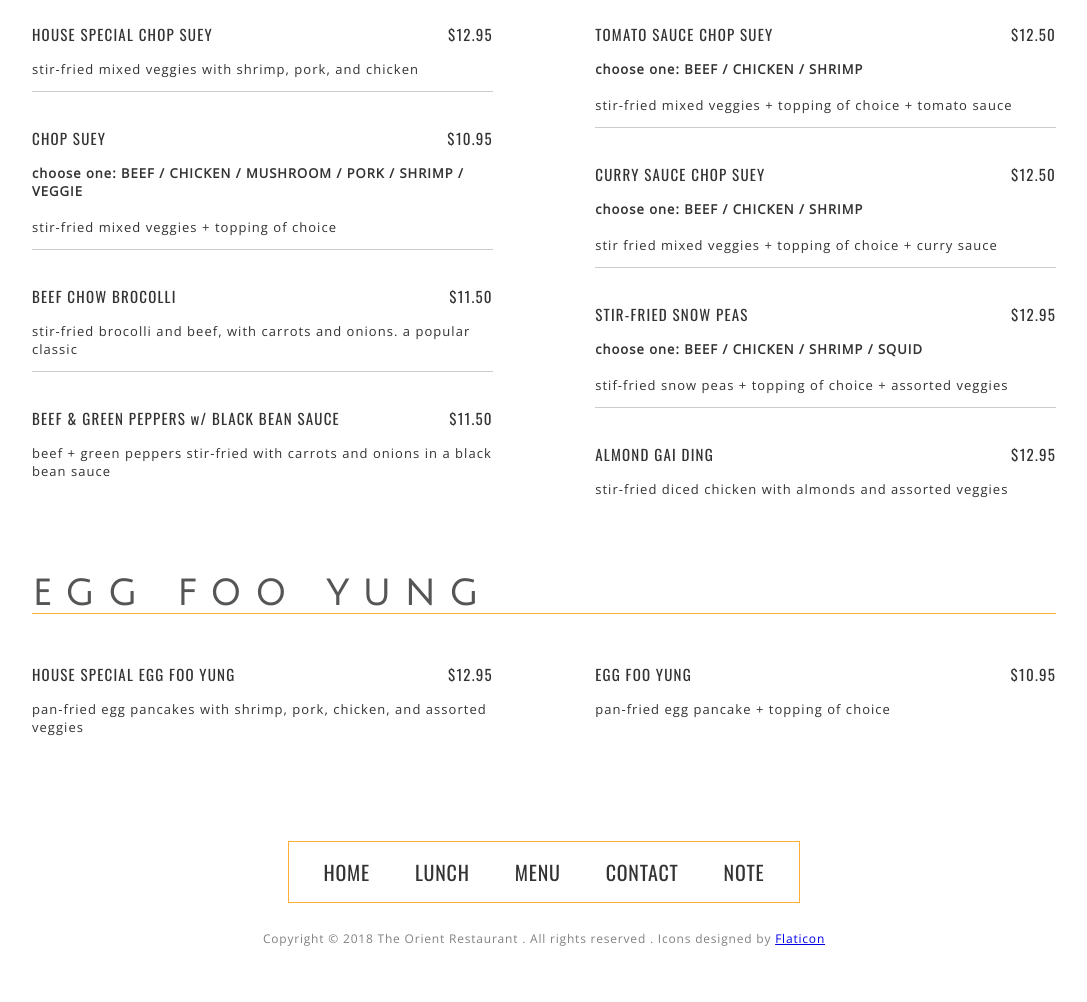
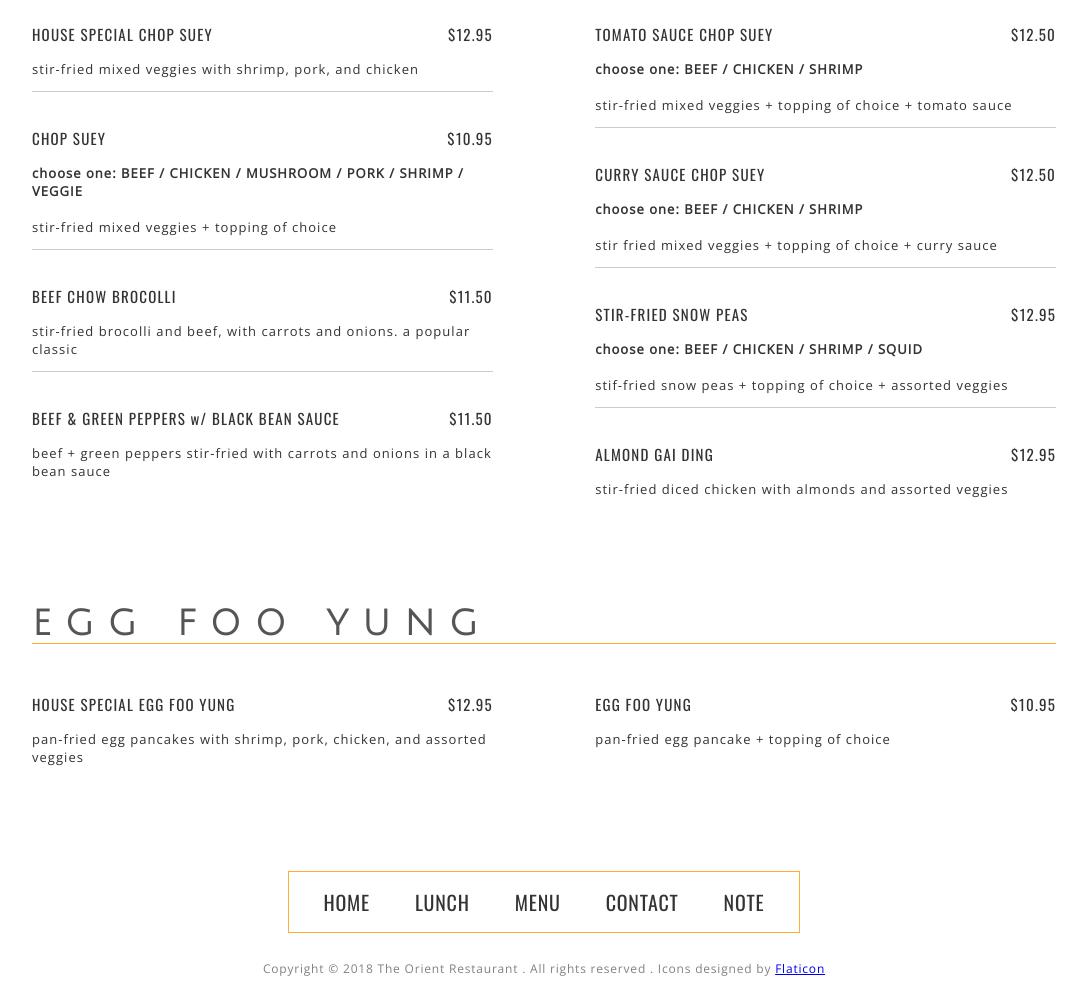
Before and after one commit to Castaire/theOrientKelowna--2.0, a plain HTML site: page menu/chopsuey+eggfooyung.html in a window 1280 px wide. Shown: the part 685-1687 px from the top of the page, without its empty margins (96-1183 px from the left). Before the commit the page ends 1657 px from the top, so only its background shows below. Drawn offline with nearby package versions, Linux system fonts and the light colour scheme.

Commit message:
fixed an item description; minor spacing change

```diff
--- a/menu/chopsuey+eggfooyung.html
+++ b/menu/chopsuey+eggfooyung.html
@@ -104,7 +104,7 @@
 			</div>
 		</section>
 
-		<section class="content">
+		<section class="content" style="margin-top: 110px;">
 			<h1> EGG FOO YUNG </h1>
 
 			<div class="column">
--- a/menu/menustyles.css
+++ b/menu/menustyles.css
@@ -312,7 +312,7 @@ SCREEN-SIZE ADJUSTMENTS */
 	}
 
 	/* left column*/
-	.column:nth-child(2) .last.item {
+	.column:nth-child(2).last.item {
 		border-bottom: 1px solid #DDDDDD;
 	}
 
```
Also changed, not shown: menu/seafood+specialties.html (+1 -1 lines).
